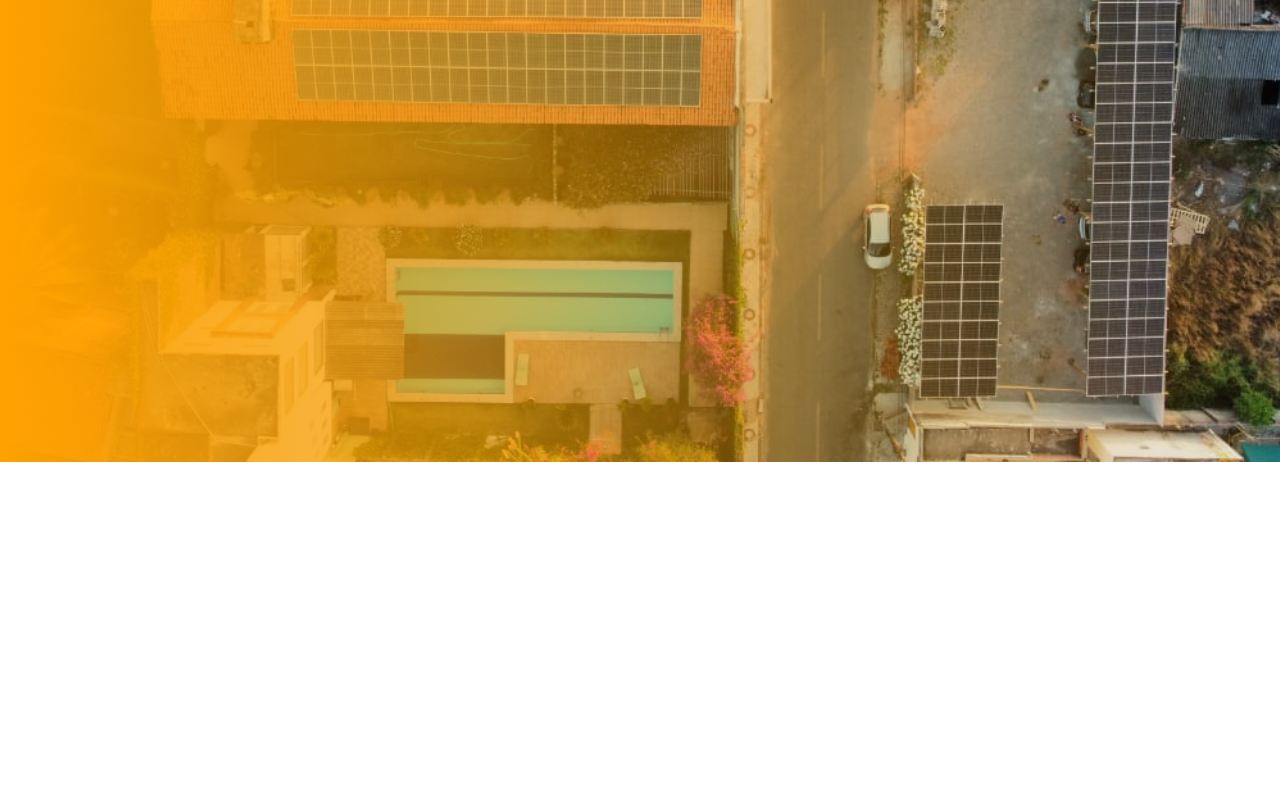
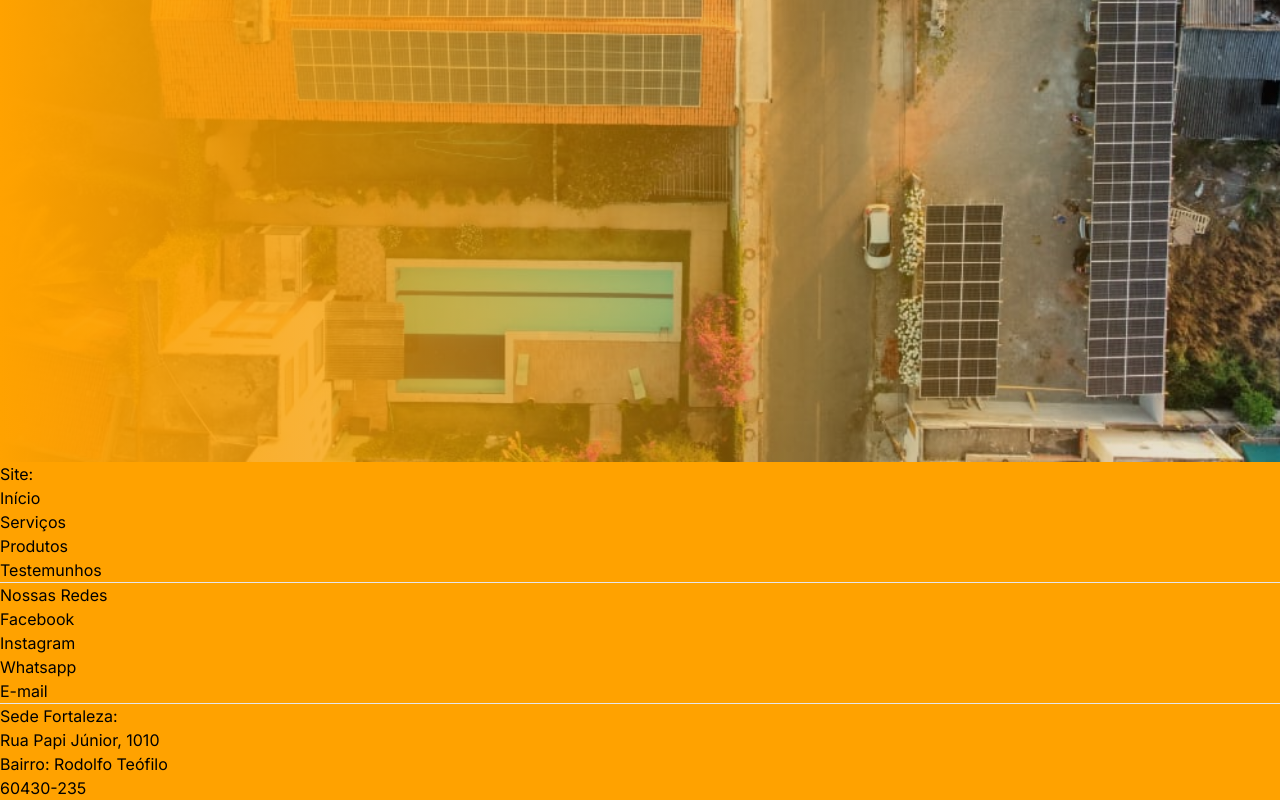
Before and after one commit to DarlanMendes/fam-energy, a Next.js app: page / in a window 1280 px wide. Shown: the part 638-1438 px from the top of the page. Before the commit the page ends 1100 px from the top, so only its background shows below. Built offline with nearby package versions, Linux system fonts and the light colour scheme.

Commit message:
Criação do footer e ajustes

```diff
--- /dev/null
+++ b/src/components/footer/index.tsx
@@ -0,0 +1,55 @@
+type Props = {
+    list: string[]
+    title: string
+}
+function FooterPart(props: Props) {
+    return (
+        <div className="mt-4 px-8">
+
+            <label className="font-bold">
+                {props.title}
+                <ul className=" py-3 flex flex-col gap-3  sm:justify-center font-medium ">
+                    {props.list && props.list.map((item, index) => (
+                        <li key={index} className=" px-4 rounded-md hover:opacity-40 hover:bg-amber-700 ">
+                            {item}
+                        </li>
+                    ))}
+                </ul>
+            </label>
+        </div>
+
+    )
+}
+function Address(){
+    return(
+    <div className="flex-1 pt-3 px-8 pb-12">
+       <label className="font-bold flex flex-col pl-2 gap-2">
+       Sede Fortaleza:
+       <p className="font-medium" >
+        Rua Papi Júnior, 1010
+       </p>
+       <p className="font-medium">
+        Bairro: Rodolfo Teófilo
+       </p>
+       <p className="font-medium">
+       60430-235
+       </p>
+        </label>
+
+
+    </div>)
+}
+
+export default function Footer() {
+    const listSite = ["Início", "Serviços", "Produtos", "Testemunhos"]
+    const listRede = ["Facebook", "Instagram", "Whatsapp", "E-mail"]
+    return (
+        <footer className="flex flex-col gap-12 main-bg w-screen justify-center text-white lg:px-24 sm:flex-row">
+            <FooterPart title="Site:" list={listSite} />
+            <hr className="w-2/3 m-auto sm:hidden"/>
+            <FooterPart title="Nossas Redes" list={listRede} />
+            <hr className="w-2/3 m-auto sm:hidden"/>
+            <Address/>
+        </footer>
+    )
+}
--- a/src/components/secaoBanner/index.tsx
+++ b/src/components/secaoBanner/index.tsx
@@ -5,7 +5,7 @@ import facebook from "../../../public/facebook-icon.png"
 import instagram from "../../../public/instagram-icon.png"
 export default function SecaoBanner() {
     return (
-        <div className={`container-gradient mt-32 flex flex-col gap-4 px-2`}>
+        <div className={`container-gradient  flex flex-col gap-4 px-2`}>
             <section className="flex flex-col h-screen items-center justify-center xl:items-start ">
                 <h1 className=" w-full  text-white text-4xl text-center font-semibold  m-0 md:text-5xl xl:">
                     Faça Parte da Nossa
--- a/src/pages/index.tsx
+++ b/src/pages/index.tsx
@@ -1,6 +1,7 @@
 import { Inter } from 'next/font/google'
 import Navbar from '@/components/navbar'
 import SecaoBanner from '@/components/secaoBanner'
+import Footer from '@/components/footer'
 const inter = Inter({ subsets: ['latin'] })
 
 export default function Home() {
@@ -9,10 +10,11 @@ export default function Home() {
   }
   return (
     <main
-      className={`h-screen overflow-x-hidden flex flex-col justify-center items-center w-screen ${inter.className}`}
+      className={` overflow-x-hidden flex flex-col justify-center items-center w-screen ${inter.className}`}
     >
     <Navbar/>
     <SecaoBanner/>
+    <Footer/>
 
 
     </main>
```
